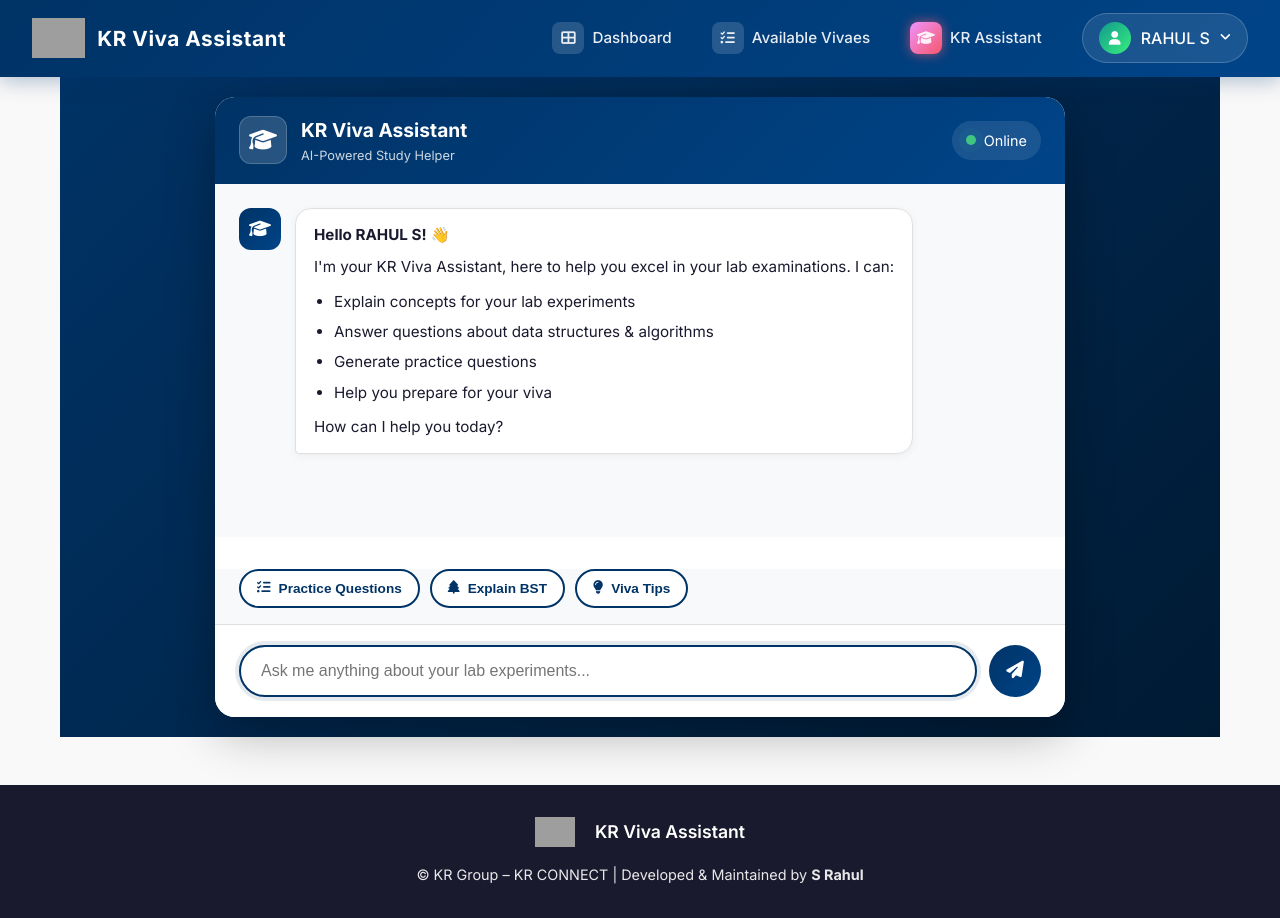
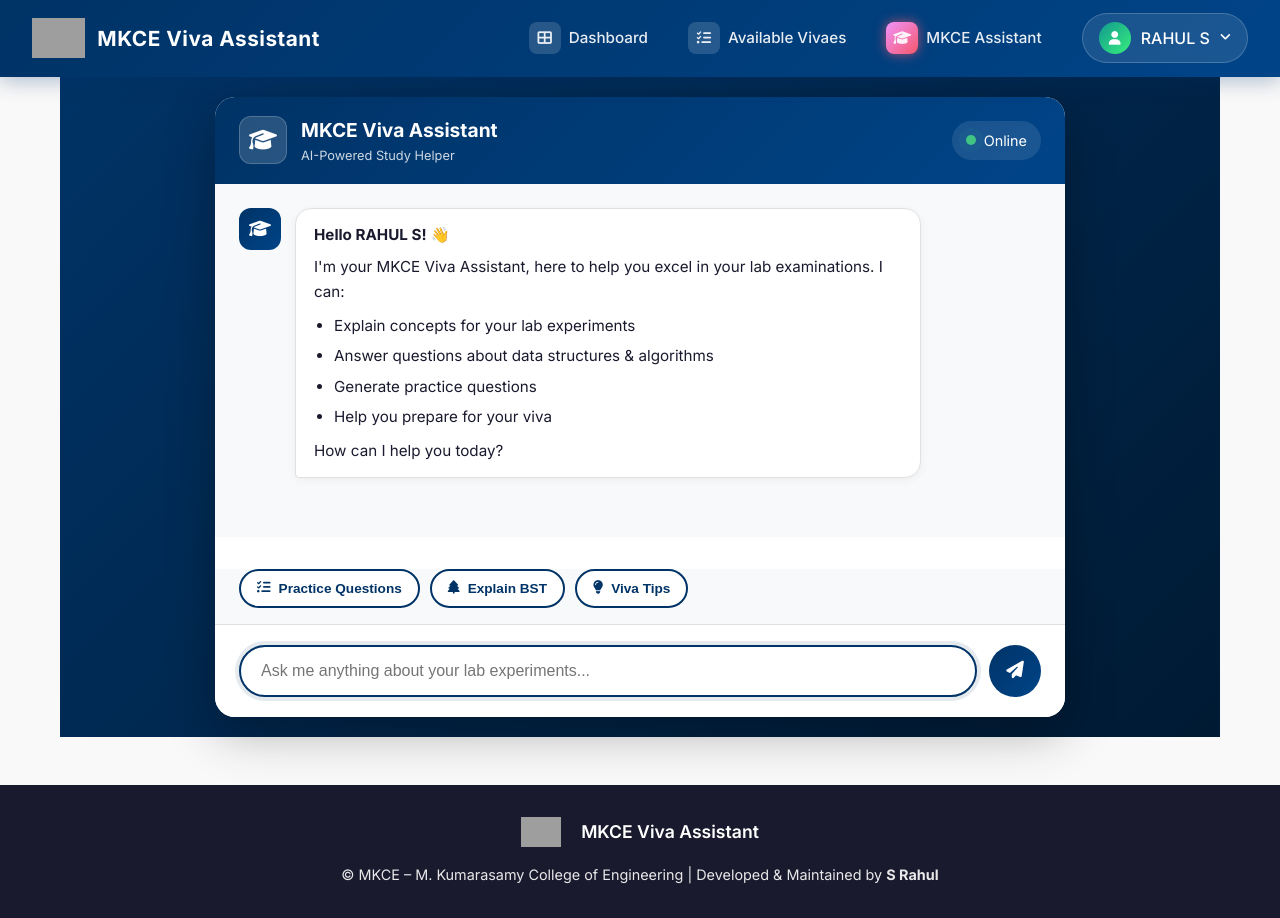
Before and after one commit to RAHUL-DevelopeRR/aibot, a Flask app: page /chatbot/widget in a window 1280 px wide. Run offline with Flask 3, Linux system fonts and the light colour scheme; a user stored in the database is signed in; some libraries are stand-ins or nearby versions; grey boxes are pictures that could not be loaded.

Commit message:
KR TO MKCE

```diff
--- a/static/css/style.css
+++ b/static/css/style.css
@@ -1,14 +1,14 @@
-/* ==================== ROOT & VARIABLES - KR CONNECT THEME ==================== */
+/* ==================== ROOT & VARIABLES - MKCE THEME ==================== */
 :root {
-    /* KR CONNECT Brand Colors */
-    --kr-blue: #003366;
-    --kr-blue-dark: #002244;
-    --kr-blue-light: #004488;
-    --kr-red: #C41E3A;
-    --kr-red-dark: #A01830;
-    --kr-white: #FFFFFF;
+    /* MKCE Brand Colors */
+    --mkce-blue: #003366;
+    --mkce-blue-dark: #002244;
+    --mkce-blue-light: #004488;
+    --mkce-red: #C41E3A;
+    --mkce-red-dark: #A01830;
+    --mkce-white: #FFFFFF;
 
-    /* Primary theme using KR colors */
+    /* Primary theme using MKCE colors */
     --primary: linear-gradient(135deg, #003366 0%, #004488 100%);
     --primary-color: #003366;
     --secondary-color: #C41E3A;
@@ -113,7 +113,7 @@ a:hover {
     padding: 0 20px;
 }
 
-/* ==================== NAVBAR - KR CONNECT ==================== */
+/* ==================== NAVBAR - MKCE ==================== */
 .navbar {
     background: linear-gradient(135deg, #003366 0%, #004488 100%);
     box-shadow: 0 4px 20px rgba(0, 51, 102, 0.3);
--- a/templates/base.html
+++ b/templates/base.html
@@ -5,7 +5,7 @@
     <meta charset="UTF-8">
     <meta name="viewport" content="width=device-width, initial-scale=1.0">
     <meta name="csrf-token" content="{{ csrf_token() }}">
-    <title>{% block title %}KR Viva Assistant{% endblock %}</title>
+    <title>{% block title %}MKCE Viva Assistant{% endblock %}</title>
     <!-- Google Fonts -->
     <link rel="preconnect" href="https://fonts.googleapis.com">
     <link rel="preconnect" href="https://fonts.gstatic.com" crossorigin>
@@ -20,10 +20,10 @@
     <nav class="navbar">
         <div class="nav-container">
             <a href="/" class="navbar-brand">
-                <!-- KR Logo -->
-                <img src="https://mkce.ac.in/images/MKCE%20Logo.png" alt="KR Logo" class="brand-logo"
+                <!-- MKCE Logo -->
+                <img src="https://mkce.ac.in/images/MKCE%20Logo.png" alt="MKCE Logo" class="brand-logo"
                     style="height: 40px; width: auto;">
-                <span class="brand-text">KR Viva Assistant</span>
+                <span class="brand-text">MKCE Viva Assistant</span>
             </a>
             <ul class="nav-menu">
                 {% if current_user.is_authenticated %}
@@ -38,7 +38,7 @@
                     </a></li>
                 <li><a href="{{ url_for('chatbot.chatbot_widget') }}" class="nav-link">
                         <span class="nav-icon ai-icon"><i class="fas fa-graduation-cap"></i></span>
-                        <span>KR Assistant</span>
+                        <span>MKCE Assistant</span>
                     </a></li>
                 {% elif current_user.role == 'teacher' %}
                 <li><a href="{{ url_for('teacher.dashboard') }}" class="nav-link">
@@ -55,7 +55,7 @@
                     </a></li>
                 <li><a href="{{ url_for('chatbot.chatbot_widget') }}" class="nav-link">
                         <span class="nav-icon ai-icon"><i class="fas fa-graduation-cap"></i></span>
-                        <span>KR Assistant</span>
+                        <span>MKCE Assistant</span>
                     </a></li>
                 {% endif %}
                 <li class="user-menu">
@@ -106,11 +106,11 @@
     <footer class="footer">
         <div class="footer-content">
             <div class="footer-brand">
-                <img src="https://mkce.ac.in/images/MKCE%20Logo.png" alt="KR Logo"
+                <img src="https://mkce.ac.in/images/MKCE%20Logo.png" alt="MKCE Logo"
                     style="height: 30px; width: auto; margin-right: 10px;">
-                <span>KR Viva Assistant</span>
+                <span>MKCE Viva Assistant</span>
             </div>
-            <p>© KR Group – KR CONNECT | Developed & Maintained by <strong>S Rahul</strong></p>
+            <p>© MKCE – M. Kumarasamy College of Engineering | Developed & Maintained by <strong>S Rahul</strong></p>
         </div>
     </footer>
 
--- a/templates/chatbot/widget.html
+++ b/templates/chatbot/widget.html
@@ -1,17 +1,17 @@
 {% extends "base.html" %}
 
-{% block title %}KR Viva Assistant - AI Study Helper{% endblock %}
+{% block title %}MKCE Viva Assistant - AI Study Helper{% endblock %}
 
 {% block content %}
 <div class="chatbot-page">
     <div class="chatbot-container">
         <div class="chatbot-header">
             <div class="chatbot-title">
-                <div class="kr-assistant-icon">
+                <div class="mkce-assistant-icon">
                     <i class="fas fa-graduation-cap"></i>
                 </div>
                 <div class="chatbot-title-text">
-                    <span class="title-main">KR Viva Assistant</span>
+                    <span class="title-main">MKCE Viva Assistant</span>
                     <span class="title-sub">AI-Powered Study Helper</span>
                 </div>
             </div>
@@ -28,7 +28,7 @@
                 </div>
                 <div class="message-content">
                     <p><strong>Hello {{ current_user.name }}!</strong> 👋</p>
-                    <p>I'm your KR Viva Assistant, here to help you excel in your lab examinations. I can:</p>
+                    <p>I'm your MKCE Viva Assistant, here to help you excel in your lab examinations. I can:</p>
                     <ul>
                         <li>Explain concepts for your lab experiments</li>
                         <li>Answer questions about data structures & algorithms</li>
@@ -67,7 +67,7 @@
 </div>
 
 <style>
-    /* KR CONNECT Chatbot Theme */
+    /* MKCE Chatbot Theme */
     .chatbot-page {
         min-height: calc(100vh - 140px);
         display: flex;
@@ -105,7 +105,7 @@
         gap: 14px;
     }
 
-    .kr-assistant-icon {
+    .mkce-assistant-icon {
         width: 48px;
         height: 48px;
         background: rgba(255, 255, 255, 0.15);
@@ -509,7 +509,7 @@
                 },
                 body: JSON.stringify({
                     messages: conversationHistory,
-                    context: 'Lab Viva preparation - KR Viva Assistant'
+                    context: 'Lab Viva preparation - MKCE Viva Assistant'
                 })
             });
 
--- a/templates/student/dashboard.html
+++ b/templates/student/dashboard.html
@@ -1,6 +1,6 @@
 {% extends "base.html" %}
 
-{% block title %}Student Dashboard - KR Viva Assistant{% endblock %}
+{% block title %}Student Dashboard - MKCE Viva Assistant{% endblock %}
 
 {% block content %}
 <div class="dashboard">
```
Also changed, not shown: templates/auth/login.html (+7 -7 lines), templates/auth/register.html (+6 -6 lines).
